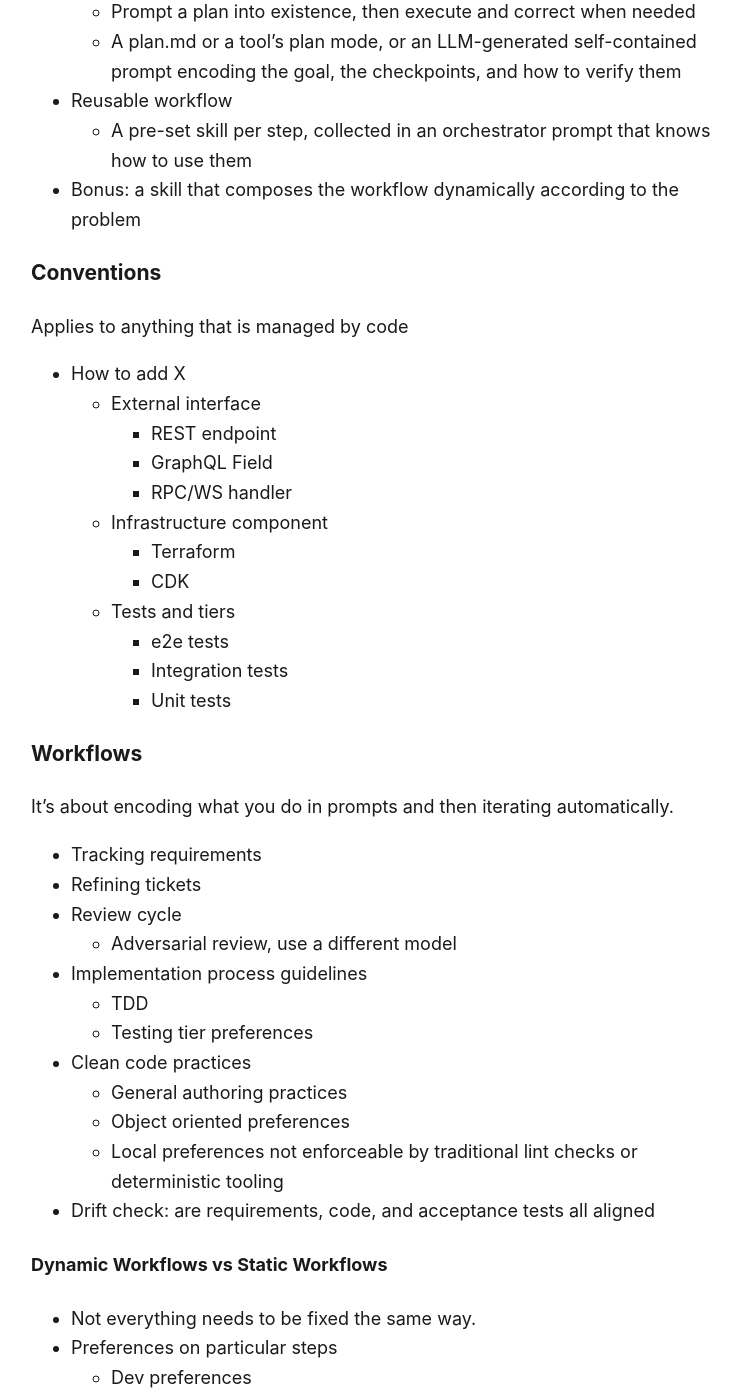
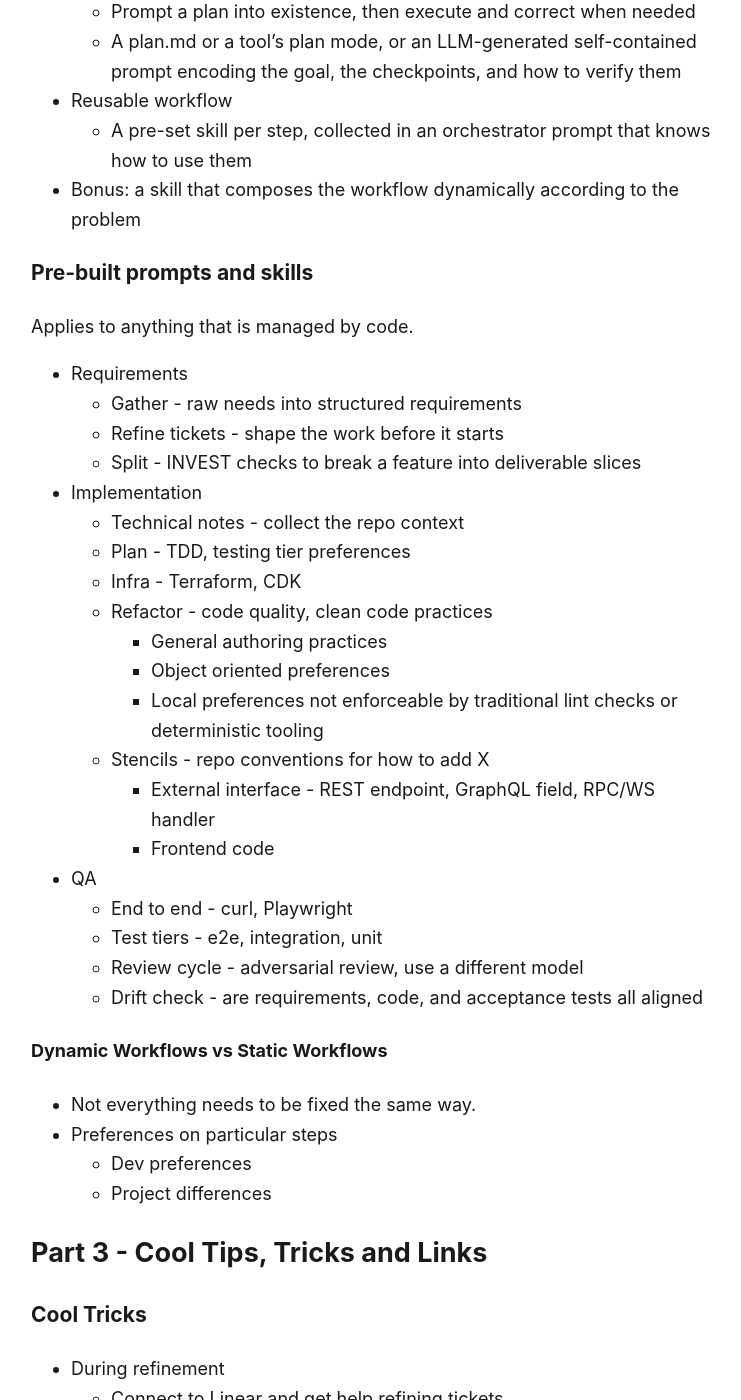
Before and after one commit to galileopy/blog, a Jekyll site: the page built from presentations/ai-assisted-coding-intro/outline.md, in a window 1280 px wide and 1400 px high, scrolled down 4192 px. Shown: the whole window, without its empty margins (269-1010 px from the left). Built offline with Jekyll 4.4.1, drawn with Linux system fonts in a browser that asks for light colours; our own code applies the rules of GitHub Pages for plain Markdown files.

Commit message:
feat(presentations): collapse part 2 workflow tables into one stage stack

```diff
--- a/presentations/ai-assisted-coding-intro/outline.md
+++ b/presentations/ai-assisted-coding-intro/outline.md
@@ -142,37 +142,29 @@ Same goal, three runs. What changes is when the correction was authored.
       how to use them
 - Bonus: a skill that composes the workflow dynamically according to the problem
 
-### Conventions
-Applies to anything that is managed by code
+### Pre-built prompts and skills
+Applies to anything that is managed by code.
 
-- How to add X
-    - External interface
-        - REST endpoint
-        - GraphQL Field
-        - RPC/WS handler
-    - Infrastructure component
-        - Terraform
-        - CDK
-    - Tests and tiers
-        - e2e tests
-        - Integration tests
-        - Unit tests
-
-### Workflows
-It's about encoding what you do in prompts and then iterating automatically.
-
-- Tracking requirements
-- Refining tickets
-- Review cycle
-    - Adversarial review, use a different model
-- Implementation process guidelines
-    - TDD
-    - Testing tier preferences
-- Clean code practices
-    - General authoring practices
-    - Object oriented preferences
-    - Local preferences not enforceable by traditional lint checks or deterministic tooling
-- Drift check: are requirements, code, and acceptance tests all aligned
+- Requirements
+    - Gather - raw needs into structured requirements
+    - Refine tickets - shape the work before it starts
+    - Split - INVEST checks to break a feature into deliverable slices
+- Implementation
+    - Technical notes - collect the repo context
+    - Plan - TDD, testing tier preferences
+    - Infra - Terraform, CDK
+    - Refactor - code quality, clean code practices
+        - General authoring practices
+        - Object oriented preferences
+        - Local preferences not enforceable by traditional lint checks or deterministic tooling
+    - Stencils - repo conventions for how to add X
+        - External interface - REST endpoint, GraphQL field, RPC/WS handler
+        - Frontend code
+- QA
+    - End to end - curl, Playwright
+    - Test tiers - e2e, integration, unit
+    - Review cycle - adversarial review, use a different model
+    - Drift check - are requirements, code, and acceptance tests all aligned
 
 #### Dynamic Workflows vs Static Workflows
 - Not everything needs to be fixed the same way.
```
Also changed, not shown: presentations/ai-assisted-coding-intro/index.html (+39 -56 lines), presentations/ai-assisted-coding-intro/theme/galileo.css (+15 -0 lines), 1 other file.
